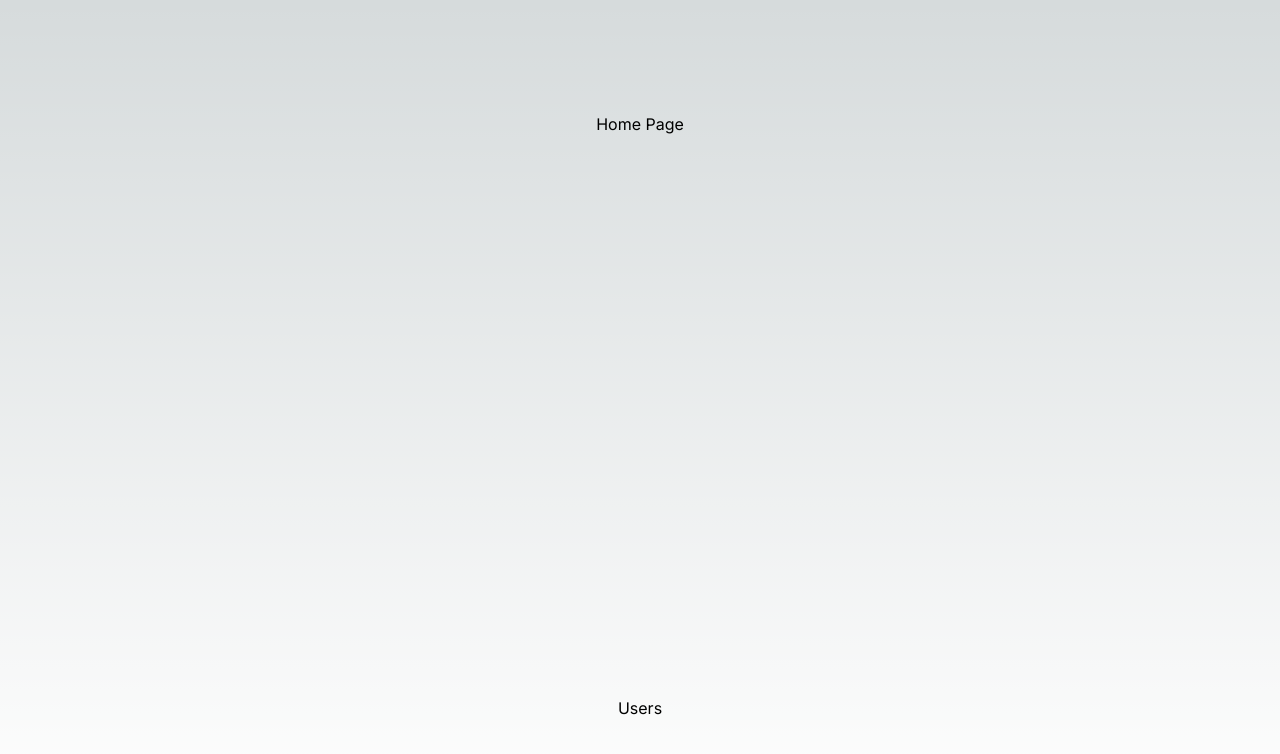
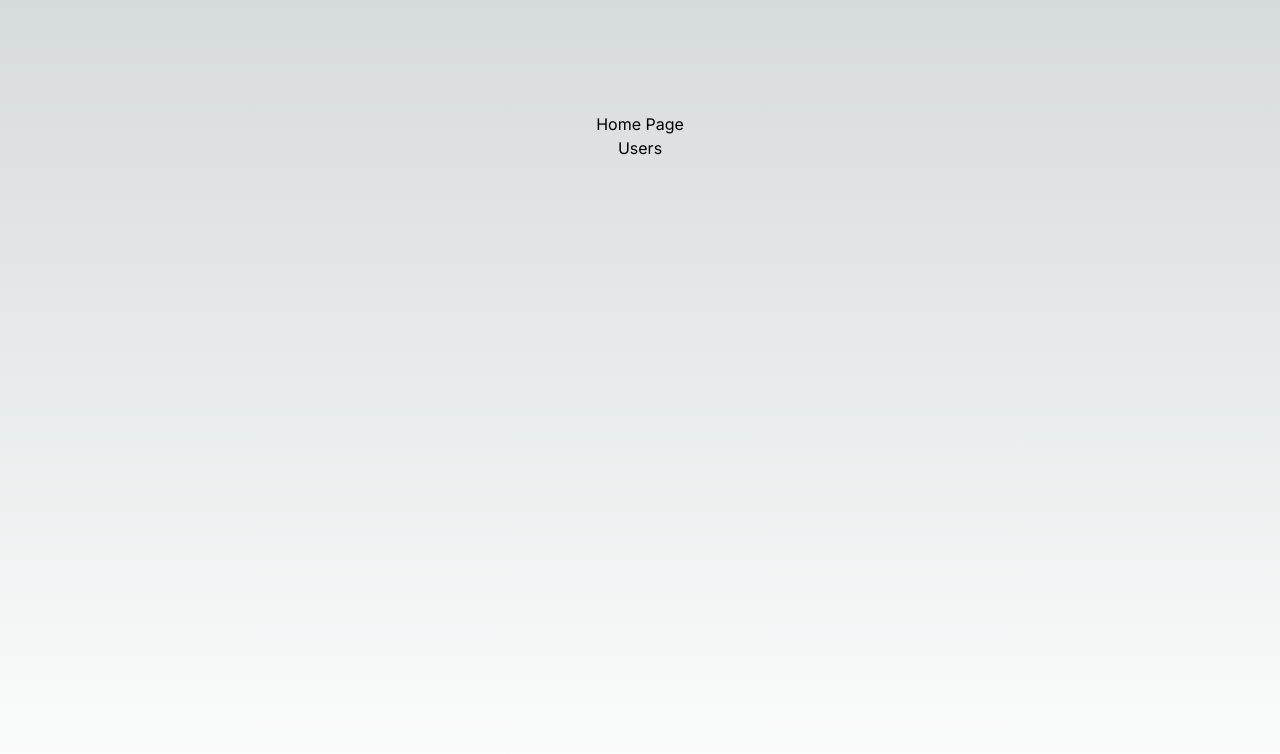
Before and after one commit to JRSiwiecki/next04, a Next.js app: page / in a window 1280 px wide. Shown: the top 754 px of the page. Built offline with nearby package versions, Linux system fonts and the light colour scheme.

Commit message:
Fix CSS stylings

```diff
--- a/app/page.tsx
+++ b/app/page.tsx
@@ -2,7 +2,7 @@
 
 export default function Home() {
     return (
-        <main className="flex min-h-screen flex-col items-center justify-between p-24">
+        <main className="flex min-h-screen flex-col items-center p-24">
             <h1>Home Page</h1>
             <p>
                 <Link href="/users">Users</Link>
```
Also changed, not shown: app/globals.css (indentation only).
